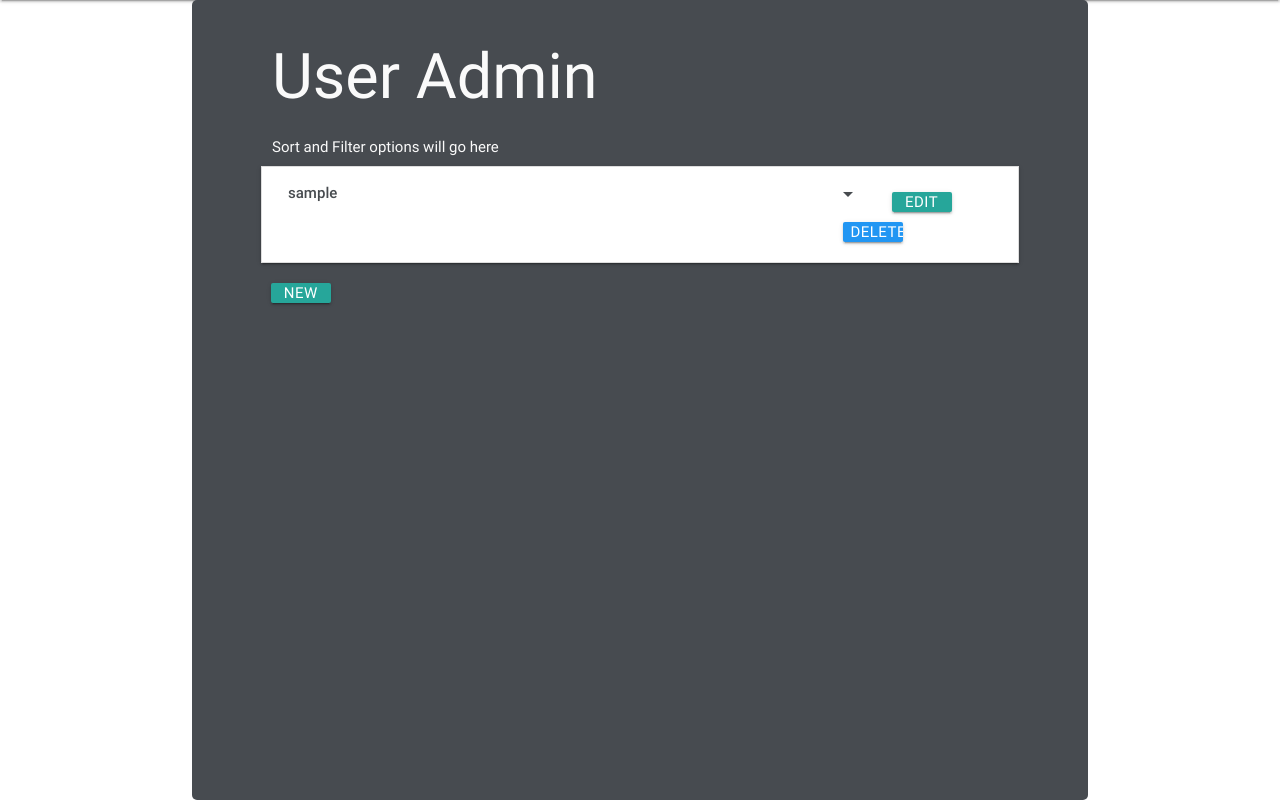
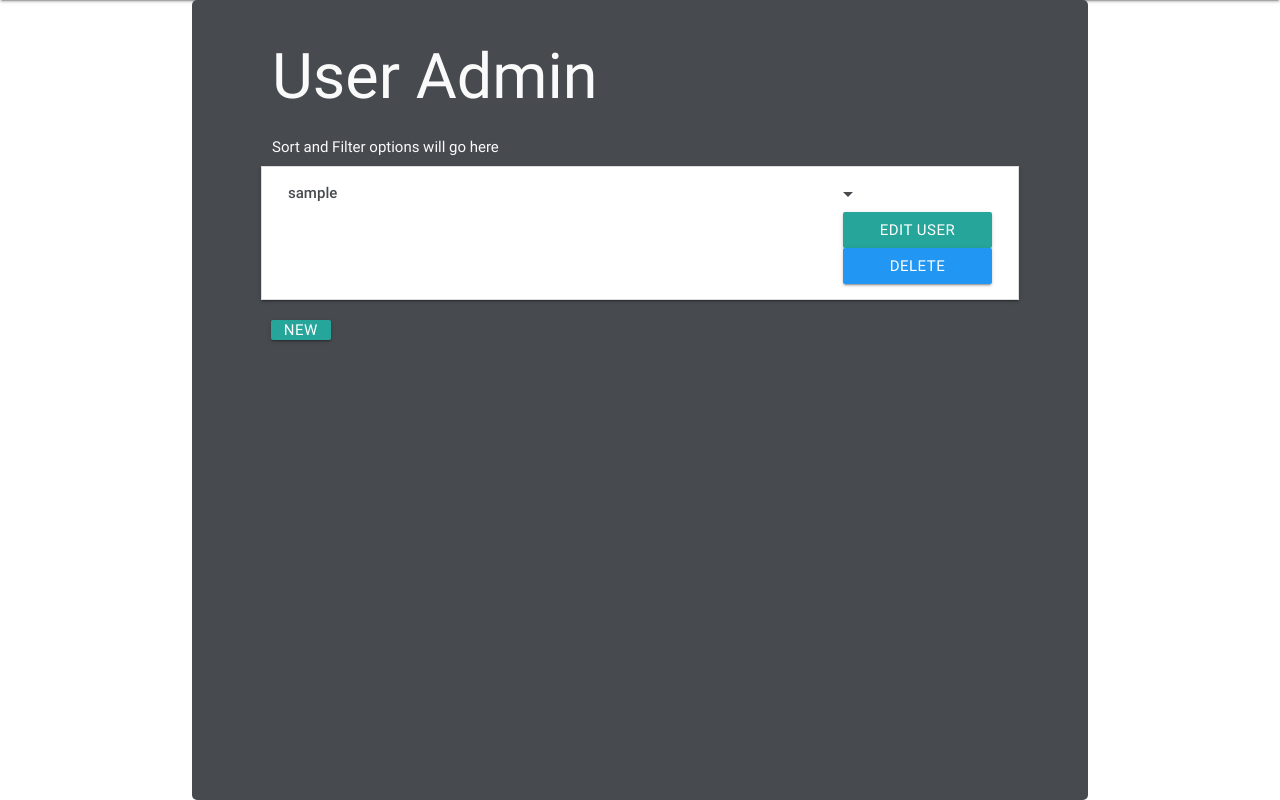
Before and after one commit to geminerald/bugzap, a Flask app: page /get_users in a window 1280 px wide. Shown: the part 64-864 px from the top of the page. Run offline with Flask 2, Linux system fonts and the light colour scheme; a database or web service that is not in the repository returns one stand-in record (values such as "Sample title"); some libraries are stand-ins or nearby versions.

Commit message:
made add buttons larger on user and category pages

```diff
--- a/templates/bugs.html
+++ b/templates/bugs.html
@@ -14,7 +14,7 @@
 			</div>
 		</div>
 		<div class="collapsible-body">
-            <div class="bug-category"><strong>{{bug.bug_category}}</strong></div>
+			<div class="bug-category"><strong>{{bug.bug_category}}</strong></div>
 			<div class="bug-description">{{bug.bug_description}}</div>
 			<div class="bug-buttons">
 				<a href="{{url_for('edit_bug', bug_id = bug._id)}}"
--- a/templates/user_admin.html
+++ b/templates/user_admin.html
@@ -15,10 +15,10 @@
 				<div class="col s3 category-buttons">
 					<i class="material-icons">arrow_drop_down</i>
 					<a href="{{url_for('edit_user', user_id = user._id)}}"
-						class="waves-effect waves-light btn btn-small"><i class="material-icons right"></i>Edit
+						class="waves-effect waves-light btn"><i class="material-icons right"></i>Edit
 						User Profile</a>
 					<a href="{{url_for('delete_user', user_id = user._id)}}"
-						class="waves-effect waves-light btn btn-small blue"><i class="material-icons right"></i>Delete
+						class="waves-effect waves-light btn blue"><i class="material-icons right"></i>Delete
 						User</a>
 				</div>
 
```
Also changed, not shown: templates/categories.html (+3 -4 lines).
